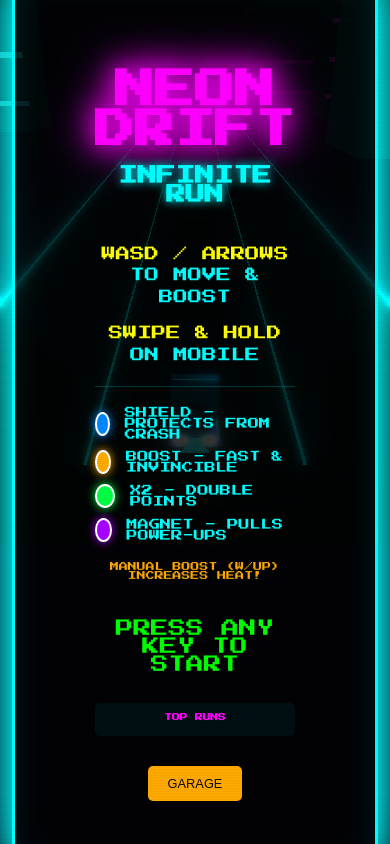
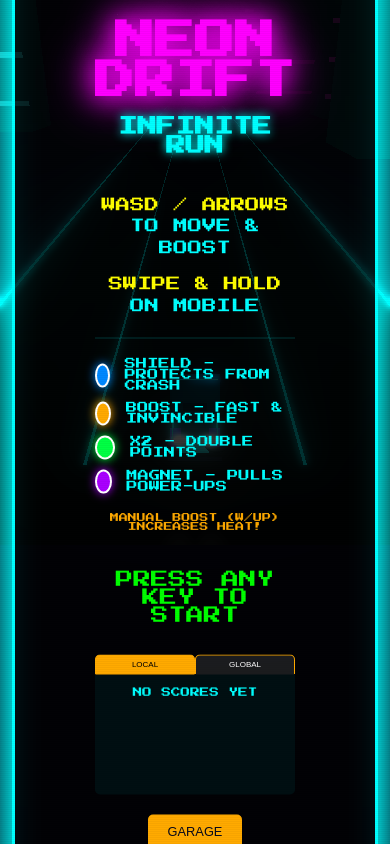
Before and after one commit to ABiR994/Neon-Drift-Infinite-Run, a website built with Vite: page index.html in a window 390 px wide. Built offline with nearby package versions, Linux system fonts and the light colour scheme.

Commit message:
feat: implement global leaderboard infrastructure (#18)
- Added LeaderboardSystem to manage local and global high scores.
- Implemented dual-tab UI for switching between Local and Global runs.
- Added mock integration for global score fetching and submission.
- Updated Game Over logic to use the new centralized scoring system.
- Improved leaderboard UI with scrollable areas and loading states.

```diff
--- a/index.html
+++ b/index.html
@@ -47,8 +47,11 @@
 
         <p class="start-prompt">PRESS ANY KEY TO START</p>
         <p class="high-score-display" id="start-high-score"></p>
+        <div id="leaderboard-tabs">
+          <button class="tab-button active" id="tab-local">LOCAL</button>
+          <button class="tab-button" id="tab-global">GLOBAL</button>
+        </div>
         <div id="leaderboard-preview">
-          <h3>TOP RUNS</h3>
           <ul id="top-scores-list"></ul>
         </div>
         <button id="garage-button">GARAGE</button>
--- a/src/core/Game.ts
+++ b/src/core/Game.ts
@@ -15,6 +15,7 @@ import { PowerUpSpawner } from '../systems/PowerUpSpawner';
 import { CreditSpawner } from '../systems/CreditSpawner';
 import { EnvironmentSystem } from '../systems/EnvironmentSystem';
 import { HunterBoss } from '../entities/HunterBoss';
+import { LeaderboardSystem } from '../systems/LeaderboardSystem';
 import {
     GAME_SPEED_INITIAL,
     GAME_SPEED_MAX,
@@ -487,12 +488,7 @@ export class Game {
         this.sessionCredits = 0;
 
         // Update High Scores
-        const scores = JSON.parse(localStorage.getItem('neon_drift_top_scores') || '[]');
-        scores.push(finalGameScore);
-        scores.sort((a: number, b: number) => b - a);
-        const topScores = scores.slice(0, 5);
-        localStorage.setItem('neon_drift_top_scores', JSON.stringify(topScores));
-        localStorage.setItem('neon_drift_high_score', topScores[0].toString());
+        LeaderboardSystem.saveLocalScore(finalGameScore);
 
         this.sceneManager.triggerDramaticShake(COLLISION_SHAKE_INTENSITY);
         this.sceneManager.triggerCollisionFlash(COLLISION_FLASH_DURATION);
--- a/src/main.ts
+++ b/src/main.ts
@@ -2,6 +2,7 @@
 import './styles/main.css';
 import { SceneManager } from './core/SceneManager';
 import { Game } from './core/Game';
+import { LeaderboardSystem } from './systems/LeaderboardSystem';
 
 // Get the game container element
 const gameContainer = document.getElementById('game-container');
@@ -24,16 +25,37 @@ if (!gameContainer) {
         startHighScore.textContent = `BEST: ${storedHighScore}`;
     }
 
-    // Display Top 5 Runs
+    // Leaderboard Tabs
+    const tabLocal = document.getElementById('tab-local');
+    const tabGlobal = document.getElementById('tab-global');
     const topScoresList = document.getElementById('top-scores-list');
-    const storedScores = JSON.parse(localStorage.getItem('neon_drift_top_scores') || '[]');
-    if (topScoresList && storedScores.length > 0) {
-        storedScores.forEach((score: number, index: number) => {
-            const li = document.createElement('li');
-            li.textContent = `#${index + 1}: ${score}`;
-            topScoresList.appendChild(li);
-        });
-    }
+
+    const renderLeaderboard = async (isGlobal: boolean) => {
+        if (!topScoresList) return;
+        topScoresList.innerHTML = isGlobal ? 'LOADING...' : '';
+
+        tabLocal?.classList.toggle('active', !isGlobal);
+        tabGlobal?.classList.toggle('active', isGlobal);
+
+        const scores = isGlobal ? await LeaderboardSystem.getGlobalScores() : LeaderboardSystem.getLocalScores();
+
+        topScoresList.innerHTML = '';
+        if (scores.length > 0) {
+            scores.forEach((entry, index) => {
+                const li = document.createElement('li');
+                li.textContent = `#${index + 1} ${entry.name}: ${entry.score}`;
+                topScoresList.appendChild(li);
+            });
+        } else {
+            topScoresList.innerHTML = '<li>NO SCORES YET</li>';
+        }
+    };
+
+    tabLocal?.addEventListener('click', (e) => { e.stopPropagation(); renderLeaderboard(false); });
+    tabGlobal?.addEventListener('click', (e) => { e.stopPropagation(); renderLeaderboard(true); });
+
+    // Initial render
+    renderLeaderboard(false);
 
     // Handle start screen - wait for any key press
     const handleStartGame = (event: Event) => {
--- a/src/styles/main.css
+++ b/src/styles/main.css
@@ -122,11 +122,25 @@ html, body {
 }
 
 #leaderboard-preview {
-  margin: 10px 0;
+  margin: 0;
   padding: 10px;
   background: rgba(0, 255, 255, 0.05);
-  border-radius: 5px;
+  border-radius: 0 0 5px 5px;
   font-size: 0.6em;
+  min-height: 100px;
+}
+
+#leaderboard-tabs {
+  display: flex;
+  margin-top: 15px;
+}
+
+#leaderboard-tabs .tab-button {
+  flex: 1;
+  border-radius: 5px 5px 0 0;
+  border-bottom: none;
+  padding: 5px;
+  font-size: 0.5em;
 }
 
 #leaderboard-preview h3 {
--- /dev/null
+++ b/src/systems/LeaderboardSystem.ts
@@ -0,0 +1,67 @@
+// src/systems/LeaderboardSystem.ts
+
+export interface ScoreEntry {
+    name: string;
+    score: number;
+}
+
+export class LeaderboardSystem {
+    private static readonly LOCAL_STORAGE_KEY = 'neon_drift_top_scores';
+    // Example endpoint - change to your real backend URL
+    private static readonly API_ENDPOINT = 'https://mock-leaderboard-api.vercel.app/api/scores';
+
+    public static getLocalScores(): ScoreEntry[] {
+        const raw = localStorage.getItem(this.LOCAL_STORAGE_KEY) || '[]';
+        const scores = JSON.parse(raw);
+        return scores.map((s: any) => typeof s === 'number' ? { name: 'YOU', score: s } : s);
+    }
+
+    public static saveLocalScore(score: number): void {
+        const scores = this.getLocalScores();
+        scores.push({ name: 'YOU', score });
+        scores.sort((a, b) => b.score - a.score);
+        localStorage.setItem(this.LOCAL_STORAGE_KEY, JSON.stringify(scores.slice(0, 5)));
+        localStorage.setItem('neon_drift_high_score', scores[0].score.toString());
+    }
+
+    public static async getGlobalScores(): Promise<ScoreEntry[]> {
+        try {
+            // Mocking a fetch request. Replace with real fetch() when backend is ready.
+            /*
+            const response = await fetch(this.API_ENDPOINT);
+            return await response.json();
+            */
+
+            // Return dummy data for now
+            return [
+                { name: 'X_DRIFTER', score: 95000 },
+                { name: 'CYBER_PUNK', score: 82000 },
+                { name: 'NEON_RIDER', score: 71000 },
+                { name: 'GLITCH_KING', score: 65000 },
+                { name: 'ROAD_WARRIOR', score: 58000 }
+            ];
+        } catch (e) {
+            console.error('Failed to fetch global scores', e);
+            return [];
+        }
+    }
+
+    public static async submitGlobalScore(name: string, score: number): Promise<boolean> {
+        try {
+            console.log(`Submitting score ${score} for ${name} to ${this.API_ENDPOINT}`);
+            // Real implementation:
+            /*
+            const response = await fetch(this.API_ENDPOINT, {
+                method: 'POST',
+                headers: { 'Content-Type': 'application/json' },
+                body: JSON.stringify({ name, score })
+            });
+            return response.ok;
+            */
+            return true;
+        } catch (e) {
+            console.error('Failed to submit score', e);
+            return false;
+        }
+    }
+}
```
